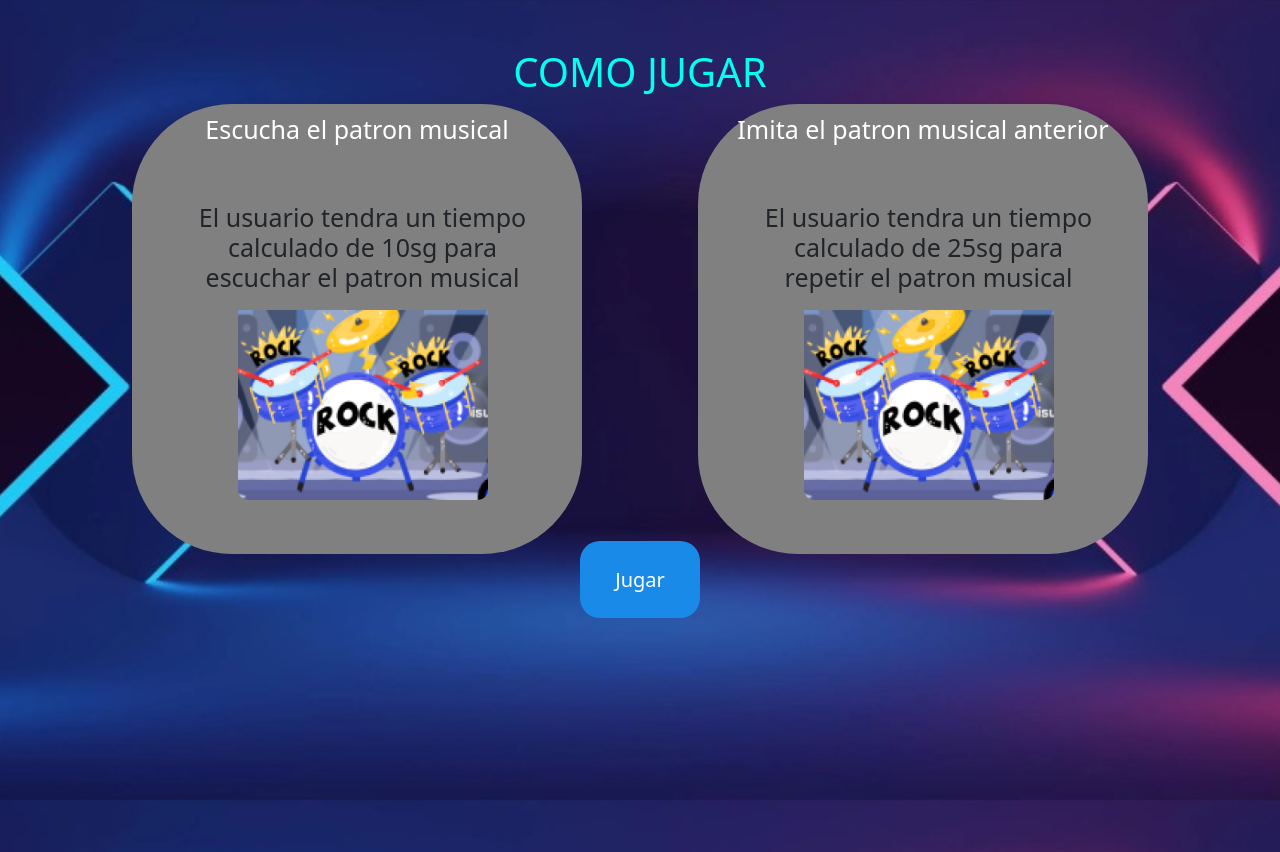
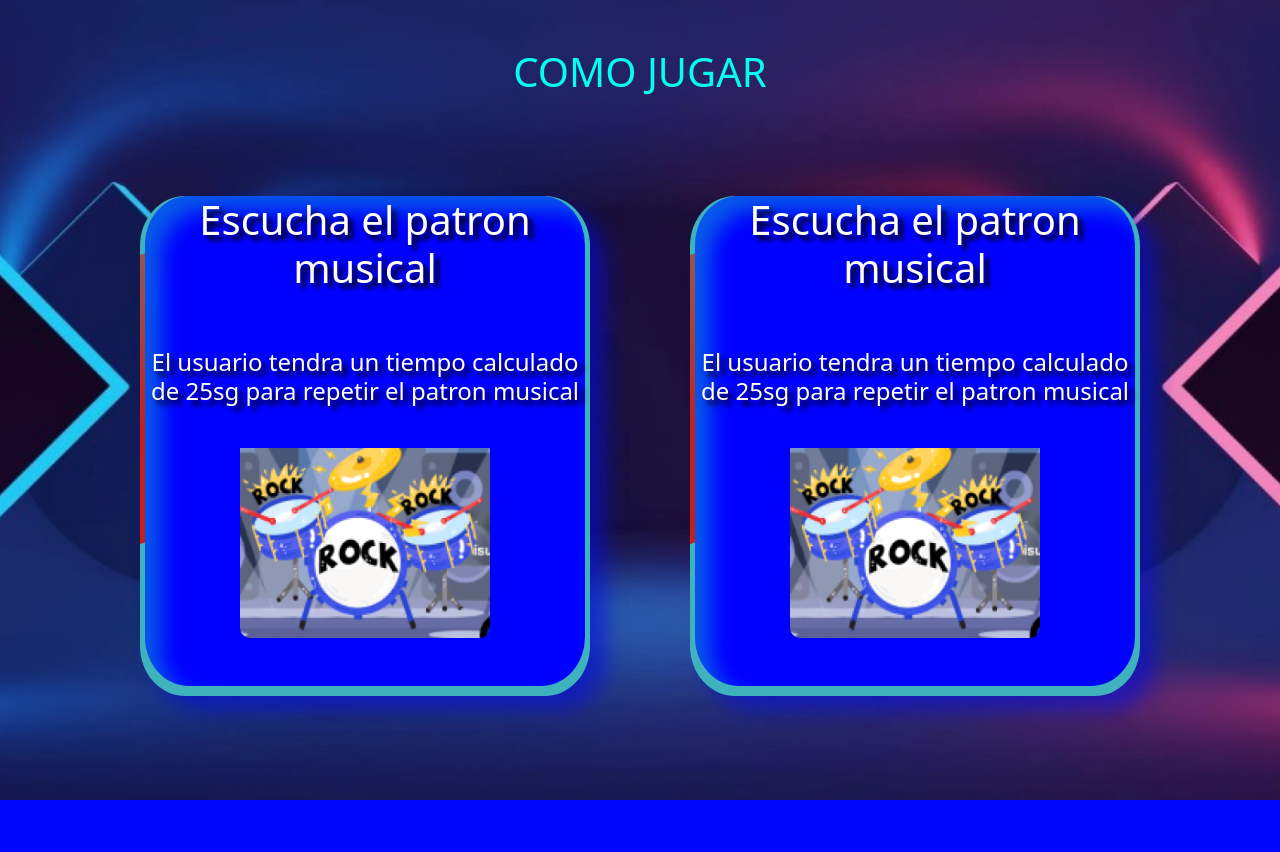
Before and after one commit to DanielBata25/Juego-Arcade-Memory, a PHP site: the page made by Video-juego/Guia musica.html in a window 1280 px wide. After the commit the page ends 800 px from the top, so only its background shows below. Run offline with PHP 8.4, Linux system fonts and the light colour scheme.

Commit message:
CAMBIOS BORDES

```diff
--- a/Video-juego/Guia musica.html
+++ b/Video-juego/Guia musica.html
@@ -11,7 +11,7 @@
 
     <link rel="stylesheet" href="bootstrap-5.1.3-dist/css/bootstrap.css">
     <script src="bootstrap-5.1.3-dist/js/bootstrap.js"></script>
-<link rel="stylesheet" href="css/styles.css">
+    <link rel="stylesheet" href="css/styles.css">
 
 </head>
 
@@ -21,19 +21,36 @@
         <h1 class="mt-5 text-center lola">COMO JUGAR</h1>
 
         <div class="contenedor">
-            <div class="box-1">
-                <div class="cuadro1">
-                    <h1 class="texto">Escucha el patron musical</h1>
+            <div class="tarjeta-1">
+                <div class="canal">
+                    <h1>Escucha el patron musical</h1>
+                        <br><br>
+                        <h4>El usuario tendra un tiempo calculado de 25sg para repetir el patron musical</h4>
+                        <br>
+                        <img src="img/rock.png" class="img6" alt="">
+                </div>
 
-                    <div class="cuadro2">
-                        <h2 class="texto1">El usuario tendra un tiempo calculado de 10sg para escuchar el patron musical
-                        </h2>
+
+
+
+            </div>
+
+            <div class="tarjeta-1">
+
+                <div class="canal">
+                    <h1>Escucha el patron musical</h1>
+                        <br><br>
+                        <h4>El usuario tendra un tiempo calculado de 25sg para repetir el patron musical</h4>
+                        <br>
                         <img src="img/rock.png" class="img6" alt="">
-                    </div>
+                </div>
 
-                </div>
+
             </div>
-            <div class="box-2">
+        </div>
+    </div>
+
+    <!--<div class="box-2">
                 <div class="cuadro1">
                     <h1 class="texto">Imita el patron musical anterior</h1>
                     <div class="cuadro2">
@@ -51,4 +68,6 @@
         </div>
 
 
+</div>
+--->
 </body>
--- a/Video-juego/Guia numeros.html
+++ b/Video-juego/Guia numeros.html
@@ -24,7 +24,6 @@
             <div class="box-1">
                 <div class="cuadro1">
                     <h1 class="texto">Resuelve la operacion</h1>
-
                     <div class="cuadro2">
                         <h2 class="texto1">El usuario tendra un tiempo calculado de 10sg para memorizar la operacion y a
                             la vez el resultado</h2>
--- a/Video-juego/css/styles.css
+++ b/Video-juego/css/styles.css
@@ -81,12 +81,6 @@ body {
 	margin-left: 25px;
 }
 
-.contenedor{
-	font-size: smaller;
-	padding: 0 50px;
-
-
-}
 .box-1 {
 	border-radius: 100px;
 	height: 450px;
@@ -123,17 +117,6 @@ body {
 	height: 60px;
 }
 
-.texto{
-	color: white;
-	font-size: 25px;
-}
-
-.cuadro2{
-	padding: 50px;
-	text-align: center;
-	width: 441px;
-	height: 700px;
-}
 
 .texto1{
 	font-size: 25px;
@@ -197,6 +180,74 @@ body {
 	height: 200px;
 	border-radius: 10px 10px;
 }
+/*ESTLIOS BORDES MODO DE JUEGO*/
+.contenedor{
+	display: flex;
+	align-items: center;
+	justify-content: center;
+	margin-top: 100px;
+}
+.tarjeta-1{
+	height: 500px;
+	width: 450px;
+	/*height: 250px;
+	width: 200px;*/
+	background-color: rgb(62, 178, 189);
+	box-shadow: 16px 14px 20px #030ae48c;
+    border-radius: 10%;
+	position: relative;
+    overflow: hidden;
+	display: flex;
+	justify-content: center;
+
+	margin: 0 50px;
+
+
+
+
+
+}
+.tarjeta-1::before{
+	content: "";
+	position: absolute;
+	height: 550px;
+	width: 550px;
+	/*height: 300px;
+	width: 300px;*/
+	background-image: conic-gradient(rgb(198, 31, 25) 30deg, transparent 120deg);
+	animation: rotar 2s linear infinite;
+}
+@keyframes rotar{
+	from{
+		transform: rotate(0deg);
+	}
+	to{
+		transform: rotate(-360deg);
+	}
+}
+.tarjeta-1::after{
+	content:"";
+	position: absolute;
+	height: 490px;
+	width: 440px;
+	/*height: 240px;
+	width: 190px;*/
+	background-color: blue;
+	border-radius: 10%;
+	box-shadow: inset 16px 14px 20px #0da2d88c;
+	text-align: center;
+}
+
+.canal{
+	color:white;
+	/*font-size: 25px;*/
+	z-index: 2;
+	background-color: transparent;
+	text-align: center;
+	text-shadow: 5px 5px 5px black;
+}
+
+/*ESTLIOS BORDES MODO DE JUEGO*/
 /*ESTLIOS OPERACIONES DE NUMEROS*/
 .numeros{
 	color: aqua;
```
